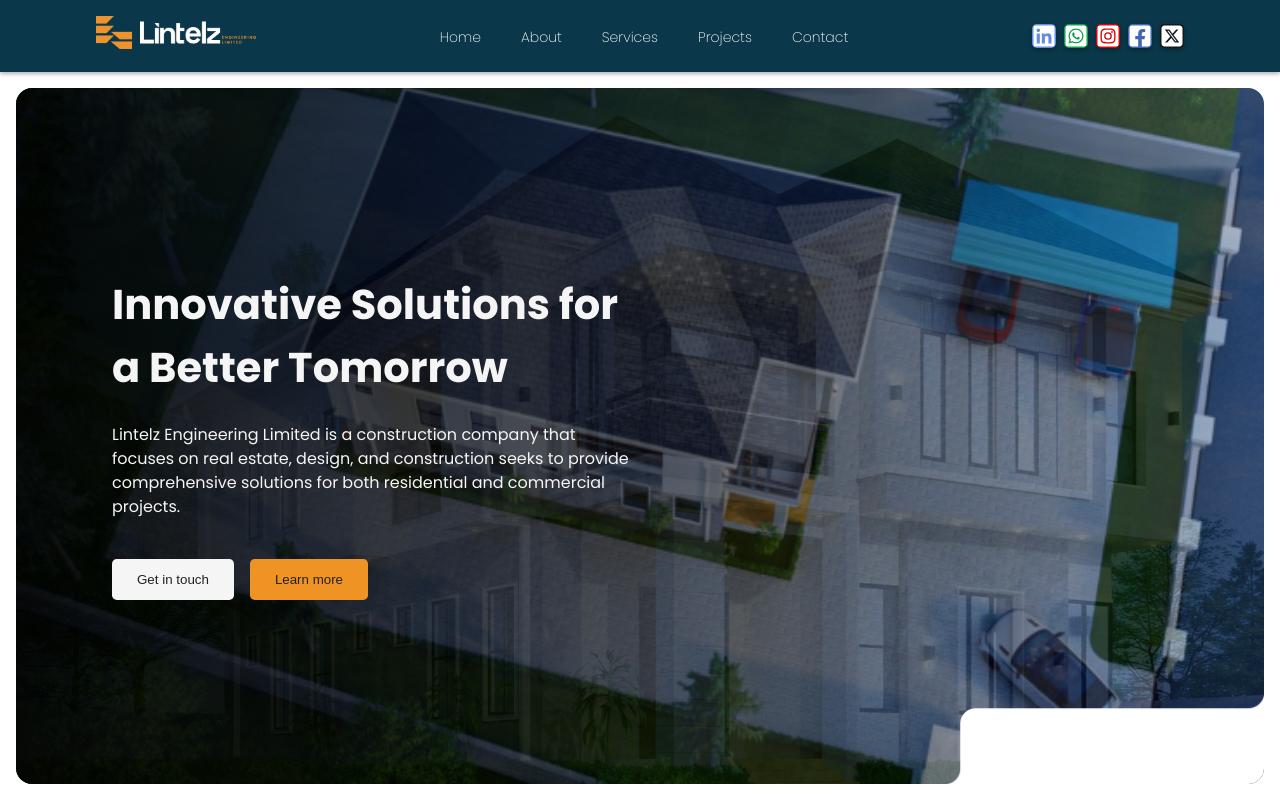
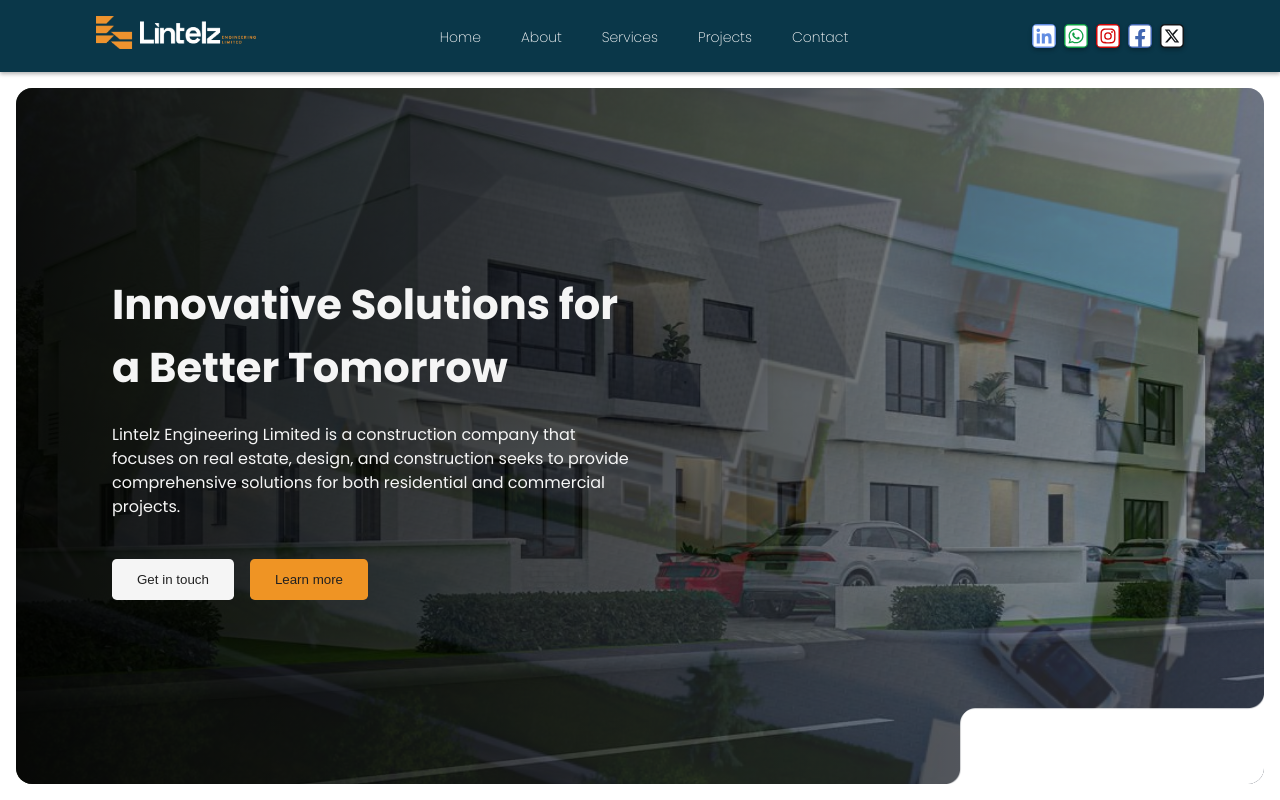
Before and after one commit to mojeed-painless/lintelz_engineering_limited, a React (Vite) app: page /home in a window 1280 px wide. Shown: the top 800 px of the page. Built offline with nearby package versions, Linux system fonts and the light colour scheme.

Commit message:
Updated animation to the hero image

```diff
--- a/src/assets/styles/home.css
+++ b/src/assets/styles/home.css
@@ -3,8 +3,12 @@
        background-image: url(../images/project-asset10.png);
     }
 
+    25% {
+        background-image: url(../images/project-asset12.png);
+    }
+
     50% {
-        background-image: url(../images/project-asset12.png);
+        background-image: url(../images/project-asset13.jpg);
     }
 
     75% {
@@ -23,7 +27,7 @@
     margin-top: 5.5rem;
     border-radius: 1rem;
     overflow: hidden;
-    animation: animate 20s infinite ease-in-out;
+    animation: animate 16s infinite ease-in-out;
 }
 
 .hero__overlay {
```
Also changed, not shown: src/assets/images/project-asset13.jpg (added), src/assets/images/project-asset14.jpg (added).
